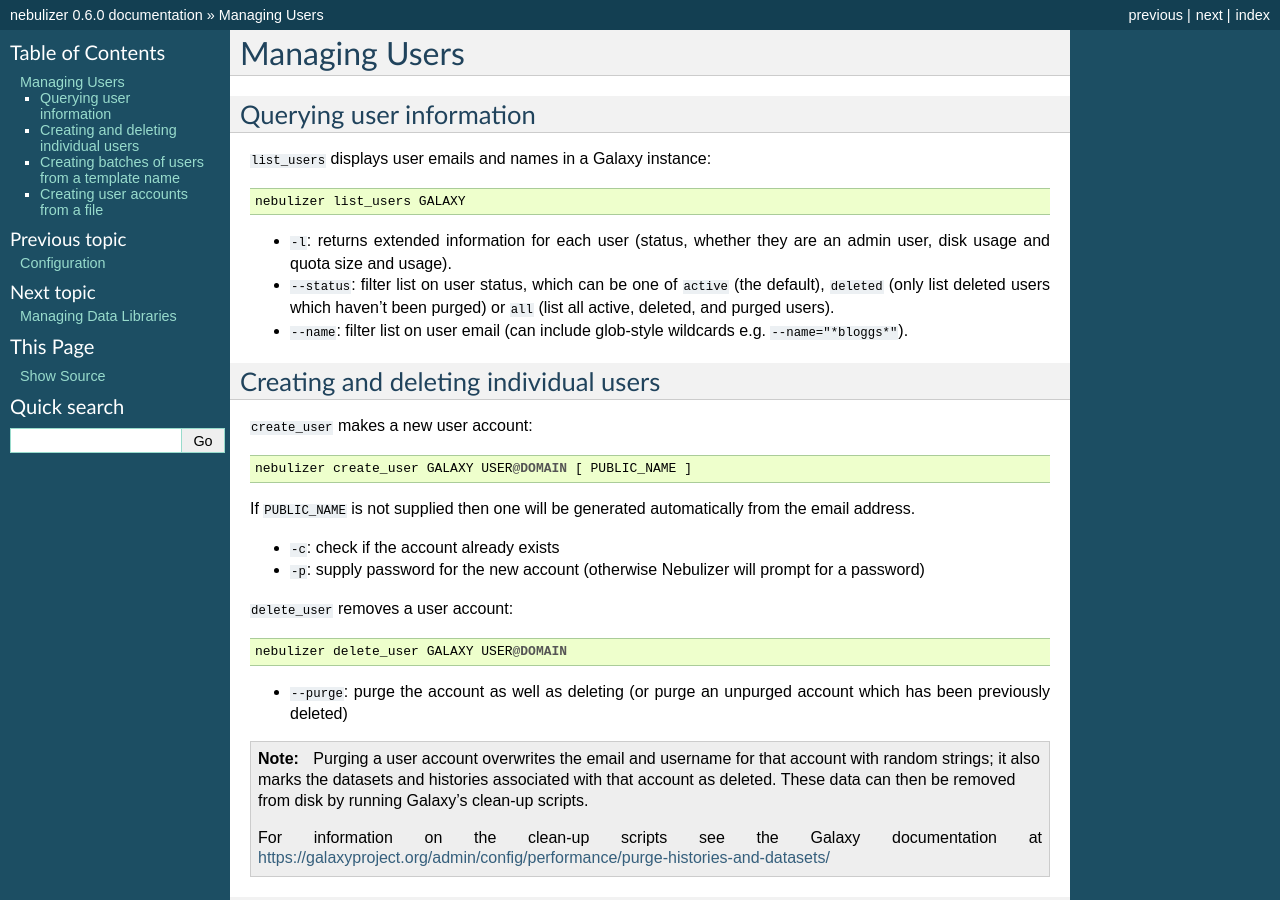
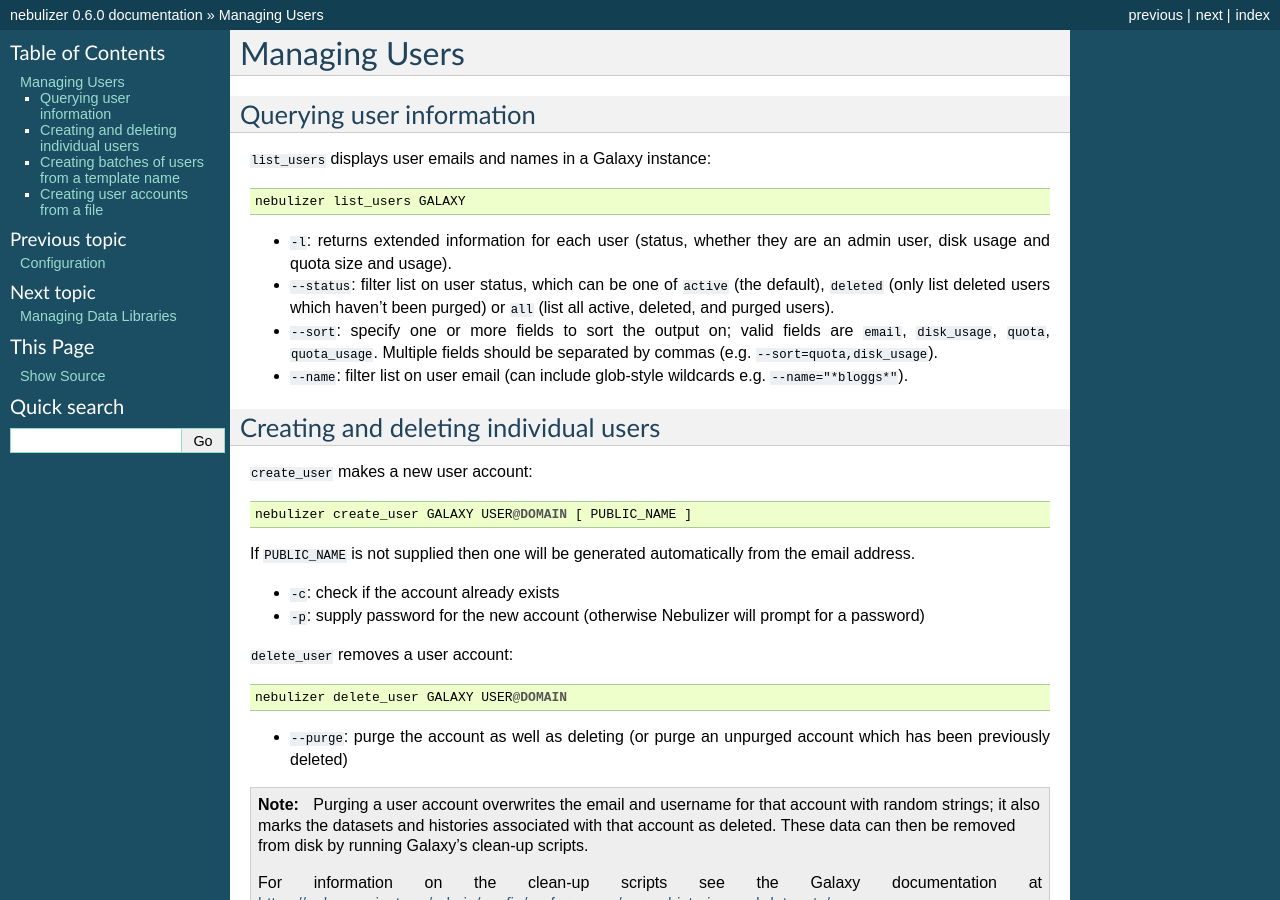
Before and after one commit to pjbriggs/nebulizer, a Sphinx documentation site: the page built from docs/users.rst, in a window 1280 px wide and 900 px high. Built offline with Sphinx 7.4.7, drawn with Linux system fonts in a browser that asks for light colours.

Commit message:
Update documentation to add '--sort' option for 'list_users' command.

```diff
--- a/docs/users.rst
+++ b/docs/users.rst
@@ -19,6 +19,10 @@ instance:
   ``active`` (the default), ``deleted`` (only list deleted
   users which haven't been purged) or ``all`` (list all active,
   deleted, and purged users).
+* ``--sort``: specify one or more fields to sort the output on;
+  valid fields are ``email``, ``disk_usage``, ``quota``,
+  ``quota_usage``. Multiple fields should be separated by commas
+  (e.g. ``--sort=quota,disk_usage``).
 * ``--name``: filter list on user email (can include glob-style
   wildcards e.g. ``--name="*bloggs*"``).
 
```
